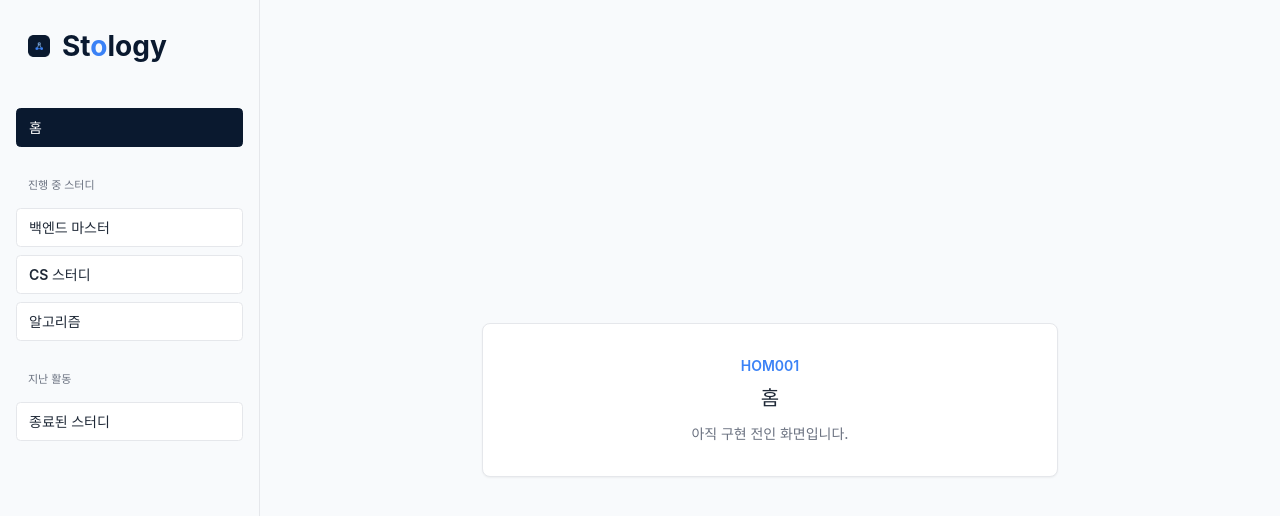
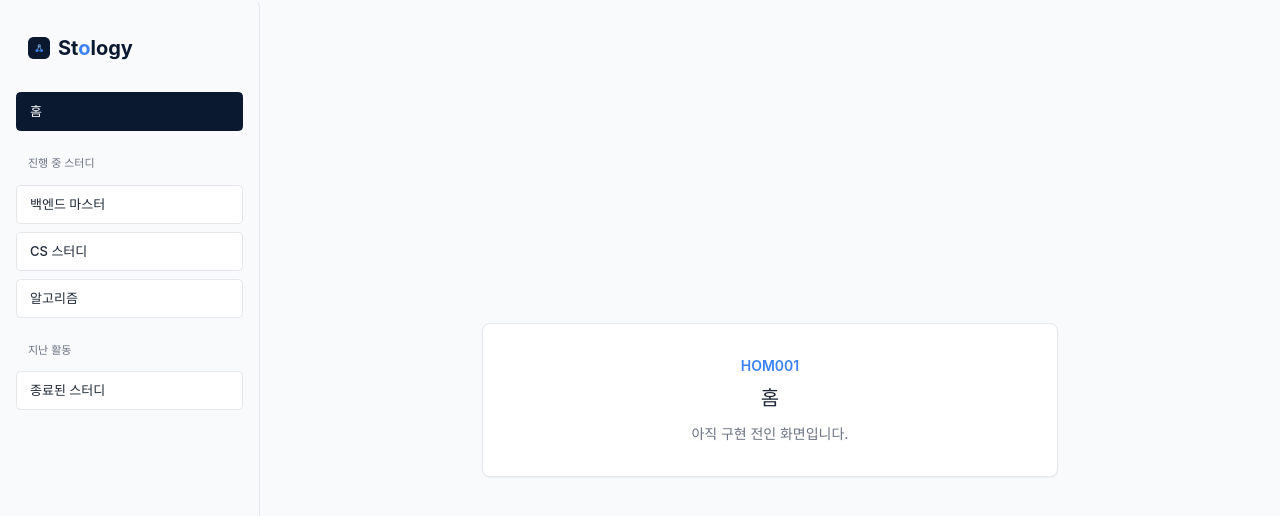
Before and after one commit to Stology/FE, a React (Vite) app: page / in a window 1280 px wide. Shown: the top 516 px of the page. Built offline with nearby package versions, Linux system fonts and the light colour scheme.

Commit message:
style: 공통 컴포넌트 스타일 수정

```diff
--- a/src/shared/ui/Avatar.tsx
+++ b/src/shared/ui/Avatar.tsx
@@ -10,8 +10,8 @@ export interface AvatarProps {
 }
 
 const sizeClass: Record<AvatarSize, string> = {
-  sm: 'size-8 text-[12px]',
-  md: 'size-10 text-[14px]',
+  sm: 'size-7 text-[10px] leading-4',
+  md: 'size-9 text-[11px] leading-[17.6px]',
   lg: 'size-12 text-[16px]',
 };
 
@@ -27,7 +27,7 @@ const getInitials = (name: string) =>
 export const Avatar = ({ className, name, size = 'md', src }: AvatarProps) => (
   <span
     className={cn(
-      'inline-flex shrink-0 items-center justify-center overflow-hidden rounded-full bg-[#DBEAFE] font-bold text-stology-royal-blue ring-2 ring-white',
+      'inline-flex shrink-0 items-center justify-center overflow-hidden rounded-full border border-stology-border-light bg-[#DBEAFE] font-semibold text-stology-royal-blue',
       sizeClass[size],
       className,
     )}
--- a/src/shared/ui/AvatarGroup.tsx
+++ b/src/shared/ui/AvatarGroup.tsx
@@ -18,24 +18,30 @@ interface AvatarGroupProps {
 }
 
 const sizeClass: Record<AvatarSize, string> = {
-  sm: 'size-8 text-[12px]',
-  md: 'size-10 text-[14px]',
+  sm: 'size-7 text-[10px] leading-4',
+  md: 'size-9 text-[11px] leading-[17.6px]',
   lg: 'size-12 text-[16px]',
 };
 
-export const AvatarGroup = ({ className, max = 3, size = 'md', users }: AvatarGroupProps) => {
+export const AvatarGroup = ({ className, max = 2, size = 'md', users }: AvatarGroupProps) => {
   const visibleUsers = users.slice(0, max);
   const restCount = Math.max(users.length - visibleUsers.length, 0);
 
   return (
     <div className={cn('flex items-center -space-x-2', className)}>
       {visibleUsers.map((user) => (
-        <Avatar key={user.id} name={user.name} size={size} src={user.src} />
+        <Avatar
+          className="border-2 border-white"
+          key={user.id}
+          name={user.name}
+          size={size}
+          src={user.src}
+        />
       ))}
       {restCount > 0 ? (
         <span
           className={cn(
-            'inline-flex shrink-0 items-center justify-center rounded-full bg-stology-deep-navy font-bold text-white ring-2 ring-white',
+            'inline-flex shrink-0 items-center justify-center rounded-full border-2 border-white bg-stology-deep-navy font-semibold text-white',
             sizeClass[size],
           )}
           title={`${restCount} more`}
--- a/src/shared/ui/Sidebar.tsx
+++ b/src/shared/ui/Sidebar.tsx
@@ -25,7 +25,8 @@ const sidebarNavItemStateClass = {
 };
 
 const SidebarLogo = () => (
-  <div className="flex min-h-[41px] w-full items-center gap-3 px-3 py-2">
+  <div className="w-full pb-3">
+    <div className="flex h-12 w-full items-center gap-2 px-3">
       <img
         className="h-[22px] w-[22px] shrink-0 rounded object-contain"
         src={stologyIcon}
@@ -34,9 +35,10 @@ const SidebarLogo = () => (
         height={22}
         aria-hidden
       />
-    <p className="text-[28px] font-bold leading-none tracking-normal text-stology-deep-navy">
+      <p className="text-[20px] font-bold leading-8 tracking-normal text-stology-deep-navy">
         St<span className="text-stology-electric-blue">o</span>logy
       </p>
+    </div>
   </div>
 );
 
@@ -48,7 +50,7 @@ const SidebarNavItem = ({ item }: { item: SidebarItem }) => {
     <Link
       aria-current={isActive ? 'page' : undefined}
       className={cn(
-        'flex min-h-[39px] w-full items-center rounded-[4.5px] px-3 py-2 text-[14px] font-semibold leading-5 transition',
+        'flex h-[39px] w-full items-center rounded-[4.5px] px-[13px] text-[13px] font-medium leading-[20.8px] transition',
         isActive ? sidebarNavItemStateClass.active : sidebarNavItemStateClass.default,
       )}
       to={item.to}
@@ -59,9 +61,11 @@ const SidebarNavItem = ({ item }: { item: SidebarItem }) => {
 };
 
 const SidebarSection = ({ section }: { section: SidebarSection }) => (
-  <div className="space-y-4">
+  <div className="space-y-2">
     {section.title ? (
-      <p className="w-[203px] px-3 text-sidebar-section text-stology-text-light">{section.title}</p>
+      <p className="w-full px-3 pb-1 pt-4 text-[11px] font-medium leading-[17.6px] text-stology-text-light">
+        {section.title}
+      </p>
     ) : null}
     <div className="space-y-2">
       {section.items.map((item) => (
@@ -72,9 +76,9 @@ const SidebarSection = ({ section }: { section: SidebarSection }) => (
 );
 
 export const Sidebar = ({ sections }: SidebarProps) => (
-  <aside className="flex min-h-screen w-[260px] shrink-0 flex-col overflow-y-auto border-r border-stology-border-light bg-stology-off-white px-4 py-6">
+  <aside className="flex min-h-screen w-[260px] shrink-0 flex-col overflow-y-auto rounded-[7.5px] border-r border-stology-border-light bg-stology-off-white px-4 py-6">
     <SidebarLogo />
-    <nav className="mt-10 flex flex-col gap-8">
+    <nav className="mt-2 flex flex-col gap-2">
       {sections.map((section, index) => (
         <SidebarSection key={section.title ?? index} section={section} />
       ))}
```
Lines whose indentation alone changed are shown as unchanged.
